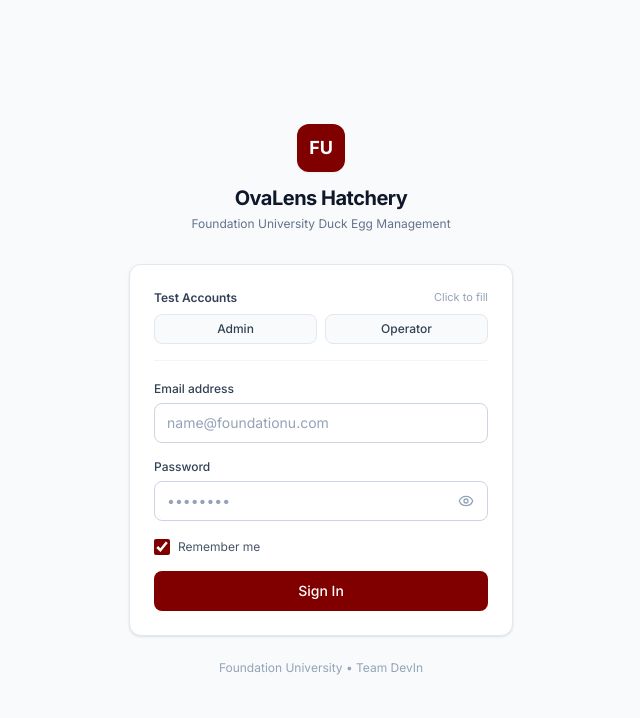
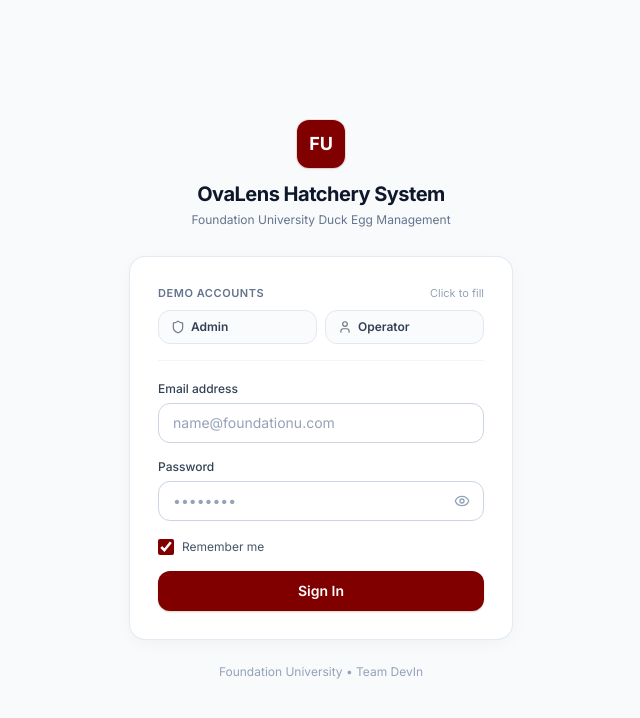
Before and after one commit to Dev-RyleR6/OvaLens-Ecosystem, a React (Vite) app in the folder dashboard/: page /login in a window 1280 px wide. Shown: the top 718 px of the page, without its empty margins (319-959 px from the left). Built offline with nearby package versions, Linux system fonts and the light colour scheme; no server answers.

Commit message:
feat(dashboard): polish login page with refined transitions and micro-interactions

```diff
--- a/dashboard/src/pages/LoginPage.tsx
+++ b/dashboard/src/pages/LoginPage.tsx
@@ -1,6 +1,6 @@
 import React, { useState, useEffect } from 'react';
 import { useNavigate, useLocation } from 'react-router-dom';
-import { Eye, EyeOff, AlertCircle } from 'lucide-react';
+import { Eye, EyeOff, AlertCircle, Check, Loader2, Shield, User } from 'lucide-react';
 import { useAuth } from '../context/AuthContext';
 
 const sanitize = (val: string): string => {
@@ -23,8 +23,13 @@ export const LoginPage: React.FC = () => {
   const [password, setPassword] = useState('');
   const [showPassword, setShowPassword] = useState(false);
   const [rememberMe, setRememberMe] = useState(true);
+  const [selectedRole, setSelectedRole] = useState<'admin' | 'operator' | null>(null);
+
   const [isLoading, setIsLoading] = useState(false);
+  const [isSuccess, setIsSuccess] = useState(false);
+  const [isExiting, setIsExiting] = useState(false);
   const [errorMessage, setErrorMessage] = useState<string | null>(null);
+  const [shakeError, setShakeError] = useState(false);
 
   const [failedAttempts, setFailedAttempts] = useState(() => {
     const saved = sessionStorage.getItem('ovalens_attempts');
@@ -34,11 +39,11 @@ export const LoginPage: React.FC = () => {
 
   // Redirect if already authenticated
   useEffect(() => {
-    if (isAuthenticated) {
+    if (isAuthenticated && !isLoading && !isSuccess) {
       const from = (location.state as any)?.from?.pathname || '/';
       navigate(from, { replace: true });
     }
-  }, [isAuthenticated, navigate, location]);
+  }, [isAuthenticated, isLoading, isSuccess, navigate, location]);
 
   // Lockout countdown
   useEffect(() => {
@@ -58,9 +63,14 @@ export const LoginPage: React.FC = () => {
     return () => clearInterval(timer);
   }, [lockoutTimer]);
 
+  const triggerShake = () => {
+    setShakeError(true);
+    setTimeout(() => setShakeError(false), 350);
+  };
+
   const handleSubmit = async (e: React.FormEvent) => {
     e.preventDefault();
-    if (lockoutTimer > 0 || isLoading) return;
+    if (lockoutTimer > 0 || isLoading || isSuccess) return;
 
     setErrorMessage(null);
 
@@ -69,11 +79,13 @@ export const LoginPage: React.FC = () => {
 
     if (!cleanEmail || !isValidEmail(cleanEmail)) {
       setErrorMessage('Please enter a valid email address.');
+      triggerShake();
       return;
     }
 
     if (!cleanPassword) {
       setErrorMessage('Please enter your password.');
+      triggerShake();
       return;
     }
 
@@ -91,12 +103,19 @@ export const LoginPage: React.FC = () => {
       setFailedAttempts(0);
       sessionStorage.removeItem('ovalens_attempts');
 
+      // Success feedback & smooth exit transition
+      setIsSuccess(true);
+      await new Promise((res) => setTimeout(res, 400));
+      setIsExiting(true);
+      await new Promise((res) => setTimeout(res, 250));
+
       const from = (location.state as any)?.from?.pathname || '/';
       navigate(from, { replace: true });
     } catch (err: any) {
       const attempts = failedAttempts + 1;
       setFailedAttempts(attempts);
       sessionStorage.setItem('ovalens_attempts', attempts.toString());
+      triggerShake();
 
       if (attempts >= MAX_FAILED_ATTEMPTS) {
         setLockoutTimer(LOCKOUT_SECONDS);
@@ -112,6 +131,7 @@ export const LoginPage: React.FC = () => {
   };
 
   const fillCredentials = (role: 'admin' | 'operator') => {
+    setSelectedRole(role);
     setErrorMessage(null);
     if (role === 'admin') {
       setEmail('admin@foundationu.com');
@@ -123,61 +143,95 @@ export const LoginPage: React.FC = () => {
   };
 
   return (
-    <div className="min-h-screen bg-[#F8FAFC] flex flex-col justify-center items-center px-4 py-12 font-sans text-[#0F172A]">
-      <div className="w-full max-w-sm">
-
-        {/* University / Brand Header */}
-        <div className="text-center mb-8">
-          <div className="inline-flex items-center justify-center w-12 h-12 rounded-xl bg-[#800000] text-white font-bold text-lg mb-3 shadow-xs">
+    <div className="min-h-screen bg-[#F8FAFC] flex flex-col justify-center items-center px-4 py-12 font-sans text-slate-900 selection:bg-[#800000] selection:text-white">
+      <div
+        className={`w-full max-w-sm transition-all duration-300 ease-out ${
+          isExiting ? 'opacity-0 scale-[0.97] translate-y-1' : 'opacity-100 scale-100 translate-y-0'
+        }`}
+      >
+        {/* University Header */}
+        <div className="text-center mb-7">
+          <div className="inline-flex items-center justify-center w-12 h-12 rounded-xl bg-[#800000] text-white font-bold text-lg mb-3 shadow-sm ring-1 ring-[#800000]/10 transition-transform duration-200 hover:scale-105">
             FU
           </div>
-          <h1 className="text-xl font-bold text-slate-900 tracking-tight">OvaLens Hatchery</h1>
-          <p className="text-xs text-slate-500 mt-1">Foundation University Duck Egg Management</p>
+          <h1 className="text-xl font-bold text-slate-900 tracking-tight">
+            OvaLens Hatchery System
+          </h1>
+          <p className="text-xs text-slate-500 mt-1">
+            Foundation University Duck Egg Management
+          </p>
         </div>
 
-        {/* Login Card */}
-        <div className="bg-white border border-slate-200 rounded-xl p-6 shadow-sm">
-
-          {/* Demo Accounts Quick-Select */}
+        {/* Card Container */}
+        <div
+          className={`bg-white border border-slate-200/90 rounded-2xl p-6 sm:p-7 shadow-[0_4px_20px_-4px_rgba(0,0,0,0.05)] transition-all duration-200 ${
+            shakeError ? 'animate-shake' : ''
+          }`}
+        >
+          {/* Quick Role Fillers */}
           <div className="mb-5 pb-4 border-b border-slate-100">
             <div className="flex items-center justify-between mb-2">
-              <span className="text-xs font-semibold text-slate-700">Test Accounts</span>
+              <span className="text-[11px] font-semibold text-slate-500 uppercase tracking-wider">
+                Demo Accounts
+              </span>
               <span className="text-[11px] text-slate-400">Click to fill</span>
             </div>
+
             <div className="grid grid-cols-2 gap-2">
               <button
                 type="button"
                 onClick={() => fillCredentials('admin')}
-                className="py-1.5 px-3 text-xs font-medium rounded-lg border border-slate-200 bg-slate-50 hover:bg-slate-100 hover:border-slate-300 text-slate-700 transition-colors text-center cursor-pointer"
+                className={`py-2 px-3 text-xs font-medium rounded-xl border text-left transition-all duration-150 flex items-center justify-between cursor-pointer ${
+                  selectedRole === 'admin' || email === 'admin@foundationu.com'
+                    ? 'border-[#800000]/30 bg-[#800000]/5 text-[#800000] ring-1 ring-[#800000]/10 shadow-xs'
+                    : 'border-slate-200 bg-slate-50/70 hover:bg-slate-100/80 text-slate-700 hover:border-slate-300'
+                }`}
               >
-                Admin
+                <span className="flex items-center gap-1.5 font-semibold">
+                  <Shield className="w-3.5 h-3.5 opacity-70" />
+                  Admin
+                </span>
+                {(selectedRole === 'admin' || email === 'admin@foundationu.com') && (
+                  <Check className="w-3.5 h-3.5 text-[#800000]" />
+                )}
               </button>
+
               <button
                 type="button"
                 onClick={() => fillCredentials('operator')}
-                className="py-1.5 px-3 text-xs font-medium rounded-lg border border-slate-200 bg-slate-50 hover:bg-slate-100 hover:border-slate-300 text-slate-700 transition-colors text-center cursor-pointer"
+                className={`py-2 px-3 text-xs font-medium rounded-xl border text-left transition-all duration-150 flex items-center justify-between cursor-pointer ${
+                  selectedRole === 'operator' || email === 'operator@foundationu.com'
+                    ? 'border-[#357a38]/30 bg-[#357a38]/5 text-[#357a38] ring-1 ring-[#357a38]/10 shadow-xs'
+                    : 'border-slate-200 bg-slate-50/70 hover:bg-slate-100/80 text-slate-700 hover:border-slate-300'
+                }`}
               >
-                Operator
+                <span className="flex items-center gap-1.5 font-semibold">
+                  <User className="w-3.5 h-3.5 opacity-70" />
+                  Operator
+                </span>
+                {(selectedRole === 'operator' || email === 'operator@foundationu.com') && (
+                  <Check className="w-3.5 h-3.5 text-[#357a38]" />
+                )}
               </button>
             </div>
           </div>
 
           {/* Error Message */}
           {errorMessage && (
-            <div className="mb-4 p-3 bg-red-50 border border-red-200 rounded-lg text-xs text-red-700 flex items-start gap-2">
+            <div className="mb-4 p-3 bg-red-50/90 border border-red-200 rounded-xl text-xs text-red-700 flex items-start gap-2.5 transition-all animate-in fade-in-50 duration-150">
               <AlertCircle className="w-4 h-4 text-red-500 shrink-0 mt-0.5" />
-              <span>{errorMessage}</span>
+              <span className="leading-snug">{errorMessage}</span>
             </div>
           )}
 
           {/* Lockout Notice */}
           {lockoutTimer > 0 && (
-            <div className="mb-4 p-3 bg-amber-50 border border-amber-200 rounded-lg text-xs text-amber-800 text-center">
+            <div className="mb-4 p-3 bg-amber-50 border border-amber-200 rounded-xl text-xs text-amber-800 text-center">
               Account locked. Please wait <strong>{lockoutTimer}s</strong>.
             </div>
           )}
 
-          {/* Form */}
+          {/* Login Form */}
           <form onSubmit={handleSubmit} className="space-y-4">
             <div>
               <label className="block text-xs font-medium text-slate-700 mb-1.5">
@@ -186,12 +240,15 @@ export const LoginPage: React.FC = () => {
               <input
                 type="email"
                 required
-                disabled={lockoutTimer > 0 || isLoading}
+                disabled={lockoutTimer > 0 || isLoading || isSuccess}
                 value={email}
-                onChange={(e) => setEmail(e.target.value)}
+                onChange={(e) => {
+                  setEmail(e.target.value);
+                  setSelectedRole(null);
+                }}
                 placeholder="name@foundationu.com"
                 autoComplete="email"
-                className="w-full h-10 px-3 text-sm bg-white border border-slate-300 rounded-lg text-slate-900 placeholder:text-slate-400 focus:outline-none focus:border-[#800000] focus:ring-2 focus:ring-[#800000]/10 transition-colors disabled:bg-slate-50 disabled:text-slate-500"
+                className="w-full h-10 px-3.5 text-sm bg-white border border-slate-300 rounded-xl text-slate-900 placeholder:text-slate-400 focus:outline-none focus:border-[#800000] focus:ring-4 focus:ring-[#800000]/8 transition-all duration-150 disabled:bg-slate-50 disabled:text-slate-400"
               />
             </div>
 
@@ -203,18 +260,19 @@ export const LoginPage: React.FC = () => {
                 <input
                   type={showPassword ? 'text' : 'password'}
                   required
-                  disabled={lockoutTimer > 0 || isLoading}
+                  disabled={lockoutTimer > 0 || isLoading || isSuccess}
                   value={password}
                   onChange={(e) => setPassword(e.target.value)}
                   placeholder="••••••••"
                   autoComplete="current-password"
-                  className="w-full h-10 pl-3 pr-10 text-sm bg-white border border-slate-300 rounded-lg text-slate-900 placeholder:text-slate-400 focus:outline-none focus:border-[#800000] focus:ring-2 focus:ring-[#800000]/10 transition-colors disabled:bg-slate-50 disabled:text-slate-500"
+                  className="w-full h-10 pl-3.5 pr-10 text-sm bg-white border border-slate-300 rounded-xl text-slate-900 placeholder:text-slate-400 focus:outline-none focus:border-[#800000] focus:ring-4 focus:ring-[#800000]/8 transition-all duration-150 disabled:bg-slate-50 disabled:text-slate-400"
                 />
                 <button
                   type="button"
                   onClick={() => setShowPassword(!showPassword)}
-                  className="absolute right-2.5 top-1/2 -translate-y-1/2 text-slate-400 hover:text-slate-600 p-1 cursor-pointer"
+                  className="absolute right-2 top-1/2 -translate-y-1/2 text-slate-400 hover:text-slate-600 hover:bg-slate-100 p-1.5 rounded-lg transition-colors cursor-pointer"
                   tabIndex={-1}
+                  title={showPassword ? 'Hide password' : 'Show password'}
                 >
                   {showPassword ? <EyeOff className="w-4 h-4" /> : <Eye className="w-4 h-4" />}
                 </button>
@@ -222,36 +280,52 @@ export const LoginPage: React.FC = () => {
             </div>
 
             <div className="flex items-center justify-between pt-0.5">
-              <label className="flex items-center gap-2 cursor-pointer select-none">
+              <label className="flex items-center gap-2 cursor-pointer select-none group">
                 <input
                   type="checkbox"
                   checked={rememberMe}
                   onChange={(e) => setRememberMe(e.target.checked)}
-                  className="w-4 h-4 accent-[#800000] rounded cursor-pointer"
+                  className="w-4 h-4 accent-[#800000] rounded cursor-pointer transition-colors"
                 />
-                <span className="text-xs text-slate-600">Remember me</span>
+                <span className="text-xs text-slate-600 group-hover:text-slate-900 transition-colors">
+                  Remember me
+                </span>
               </label>
             </div>
 
+            {/* Submit Button */}
             <button
               type="submit"
-              disabled={lockoutTimer > 0 || isLoading}
-              className="w-full h-10 bg-[#800000] hover:bg-[#660000] active:bg-[#4d0000] text-white text-sm font-medium rounded-lg transition-colors disabled:opacity-50 flex items-center justify-center gap-2 cursor-pointer mt-2"
+              disabled={lockoutTimer > 0 || isLoading || isSuccess}
+              className={`w-full h-10 text-white text-sm font-semibold rounded-xl transition-all duration-200 flex items-center justify-center gap-2 cursor-pointer mt-2 shadow-xs active:scale-[0.99] disabled:opacity-60 ${
+                isSuccess
+                  ? 'bg-[#357a38] shadow-emerald-700/20'
+                  : 'bg-[#800000] hover:bg-[#6b0000] active:bg-[#520000] shadow-red-950/20'
+              }`}
             >
-              {isLoading ? (
-                <div className="w-4 h-4 border-2 border-white/30 border-t-white rounded-full animate-spin" />
-              ) : (
-                'Sign In'
+              {isLoading && (
+                <>
+                  <Loader2 className="w-4 h-4 animate-spin text-white/90" />
+                  <span>Signing in...</span>
+                </>
               )}
+
+              {isSuccess && (
+                <>
+                  <Check className="w-4 h-4 text-white" />
+                  <span>Signed in</span>
+                </>
+              )}
+
+              {!isLoading && !isSuccess && <span>Sign In</span>}
             </button>
           </form>
         </div>
 
-        {/* Institutional Footer */}
+        {/* Footer */}
         <div className="mt-6 text-center text-xs text-slate-400">
           Foundation University • Team DevIn
         </div>
-
       </div>
     </div>
   );
```
